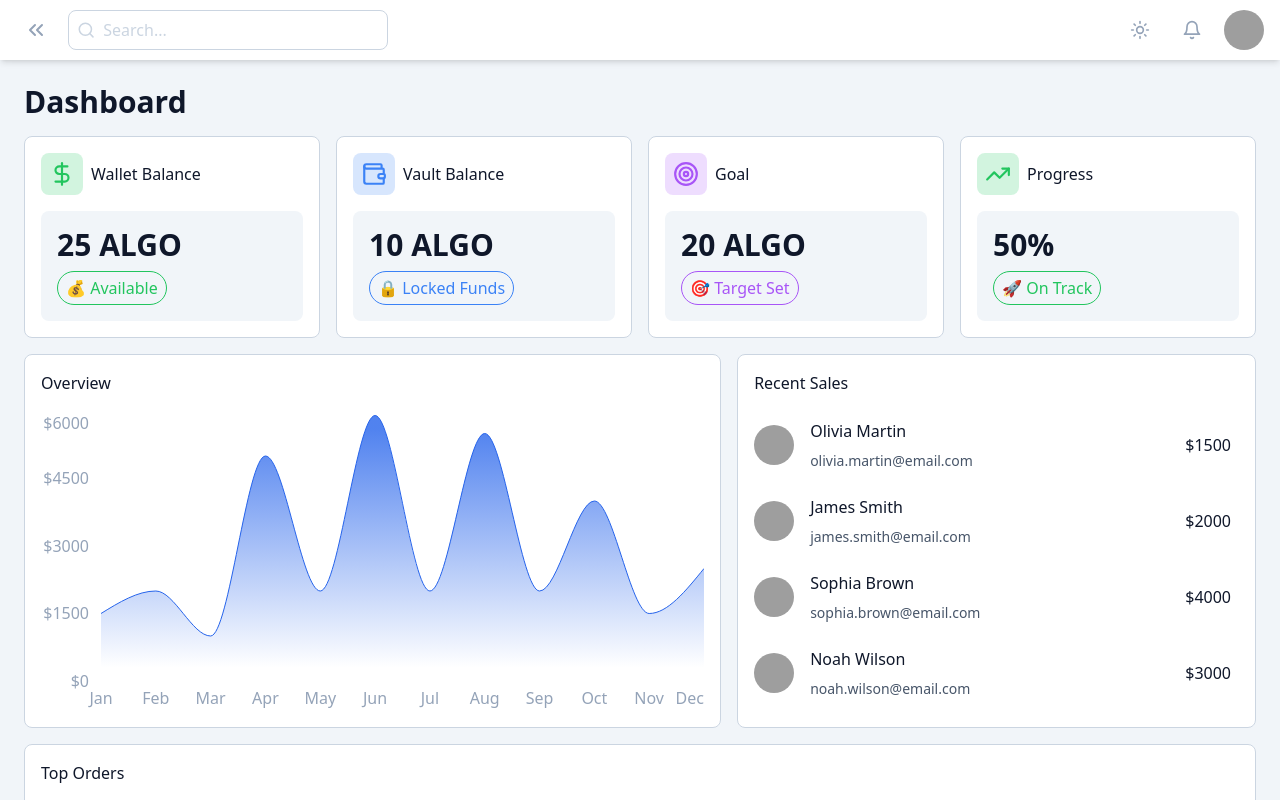
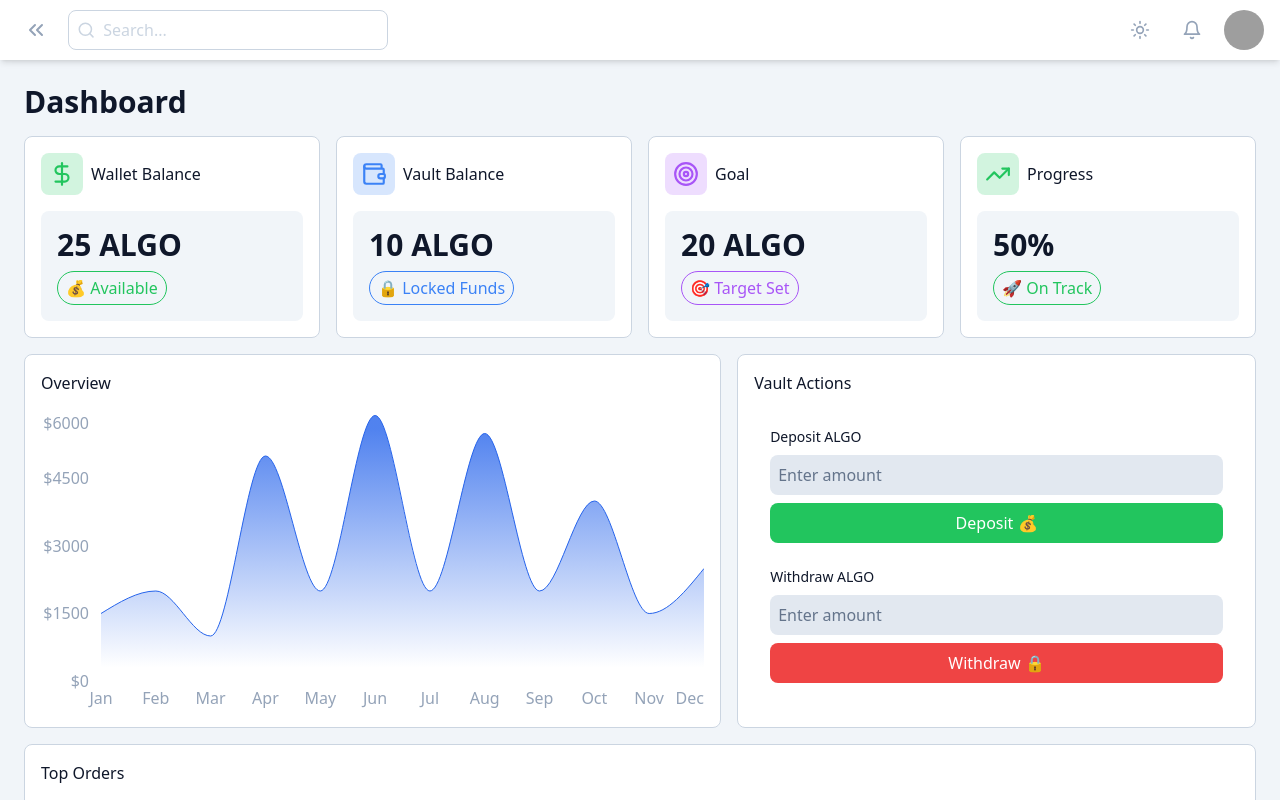
Before and after one commit to itisrudraa/temp-ds-repo, a React (Vite) app: page / in a window 1280 px wide. Built offline with nearby package versions, Linux system fonts and the light colour scheme; grey boxes are pictures that could not be loaded.

Commit message:
Vault actions card updated with smart lock

```diff
--- a/src/routes/dashboard/page.jsx
+++ b/src/routes/dashboard/page.jsx
@@ -1,4 +1,6 @@
 import { Area, AreaChart, ResponsiveContainer, Tooltip, XAxis, YAxis } from "recharts";
+
+import { useState } from "react";
 
 import { useTheme } from "@/hooks/use-theme";
 
@@ -10,11 +12,52 @@ import { CreditCard, DollarSign, Package, PencilLine, Star, Trash, TrendingUp, U
 
 const DashboardPage = () => {
     const { theme } = useTheme();
+    const [depositAmount, setDepositAmount] = useState("");
+    const [withdrawAmount, setWithdrawAmount] = useState("");
     const vaultData = {
         wallet: 25,
         saved: 10,
         goal: 20
     };
+
+        const handleDeposit = () => {
+            const amount = Number(depositAmount);
+
+            // to handle Invalid input
+            if (!amount || amount <= 0) {
+                alert("Enter a valid amount ❌");
+                return;
+            }
+
+            vaultData.saved += amount;
+            setDepositAmount("");
+        };
+
+    const handleWithdraw = () => {
+        const amount = Number(withdrawAmount);
+
+        // to handle Invalid input
+        if (!amount || amount <= 0) {
+            alert("Enter a valid amount ❌");
+            return;
+        }
+
+        //  smart Goal lock feature
+        if (vaultData.saved < vaultData.goal) {
+            alert("Funds are locked until goal is reached 🔒");
+            return;
+        }
+
+        // Prevent overdraft
+        if (amount > vaultData.saved) {
+            alert("Insufficient balance ❌");
+            return;
+        }
+
+        vaultData.saved -= amount;
+        setWithdrawAmount("");
+    };
+
     return (
         <div className="flex flex-col gap-y-4">
             <h1 className="title">Dashboard</h1>
@@ -163,28 +206,50 @@ const DashboardPage = () => {
                 </div>
                 <div className="card col-span-1 md:col-span-2 lg:col-span-3">
                     <div className="card-header">
-                        <p className="card-title">Recent Sales</p>
+                        <p className="card-title">Vault Actions</p>
                     </div>
-                    <div className="card-body h-[300px] overflow-auto p-0">
-                        {recentSalesData.map((sale) => (
-                            <div
-                                key={sale.id}
-                                className="flex items-center justify-between gap-x-4 py-2 pr-2"
+                    <div className="card-body h-[300px] flex flex-col gap-6 p-4">
+
+                        {/* 🟢 DEPOSIT */}
+                        <div className="flex flex-col gap-2">
+                            <p className="text-sm font-medium text-slate-900 dark:text-slate-100">Deposit ALGO</p>
+
+                            <input
+                                type="number"
+                                placeholder="Enter amount"
+                                value={depositAmount}
+                                onChange={(e) => setDepositAmount(e.target.value)}
+                                className="p-2 rounded-lg bg-slate-200 dark:bg-slate-800 text-slate-900 dark:text-white placeholder:text-slate-500 dark:placeholder:text-slate-400 outline-none"
+                            />
+
+                            <button
+                                onClick={handleDeposit}
+                                className="bg-green-500 text-white py-2 rounded-lg hover:bg-green-600 transition"
                             >
-                                <div className="flex items-center gap-x-4">
-                                    <img
-                                        src={sale.image}
-                                        alt={sale.name}
-                                        className="size-10 flex-shrink-0 rounded-full object-cover"
+                                Deposit 💰
+                            </button>
+                        </div>
+
+                        {/* 🔴 WITHDRAW */}
+                        <div className="flex flex-col gap-2">
+                            <p className="text-sm font-medium text-slate-900 dark:text-slate-100">Withdraw ALGO</p>
+
+                            <input
+                                type="number"
+                                placeholder="Enter amount"
+                                value={withdrawAmount}
+                                onChange={(e) => setWithdrawAmount(e.target.value)}
+                                className="p-2 rounded-lg bg-slate-200 dark:bg-slate-800 text-slate-900 dark:text-white placeholder:text-slate-500 dark:placeholder:text-slate-400 outline-none"
                             />
-                                    <div className="flex flex-col gap-y-2">
-                                        <p className="font-medium text-slate-900 dark:text-slate-50">{sale.name}</p>
-                                        <p className="text-sm text-slate-600 dark:text-slate-400">{sale.email}</p>
+
+                            <button
+                                onClick={handleWithdraw}
+                                className="bg-red-500 text-white py-2 rounded-lg hover:bg-red-600 transition"
+                            >
+                                Withdraw 🔒
+                            </button>
                         </div>
-                                </div>
-                                <p className="font-medium text-slate-900 dark:text-slate-50">${sale.total}</p>
-                            </div>
-                        ))}
+
                     </div>
                 </div>
             </div>
```
Lines whose indentation alone changed are shown as unchanged.
